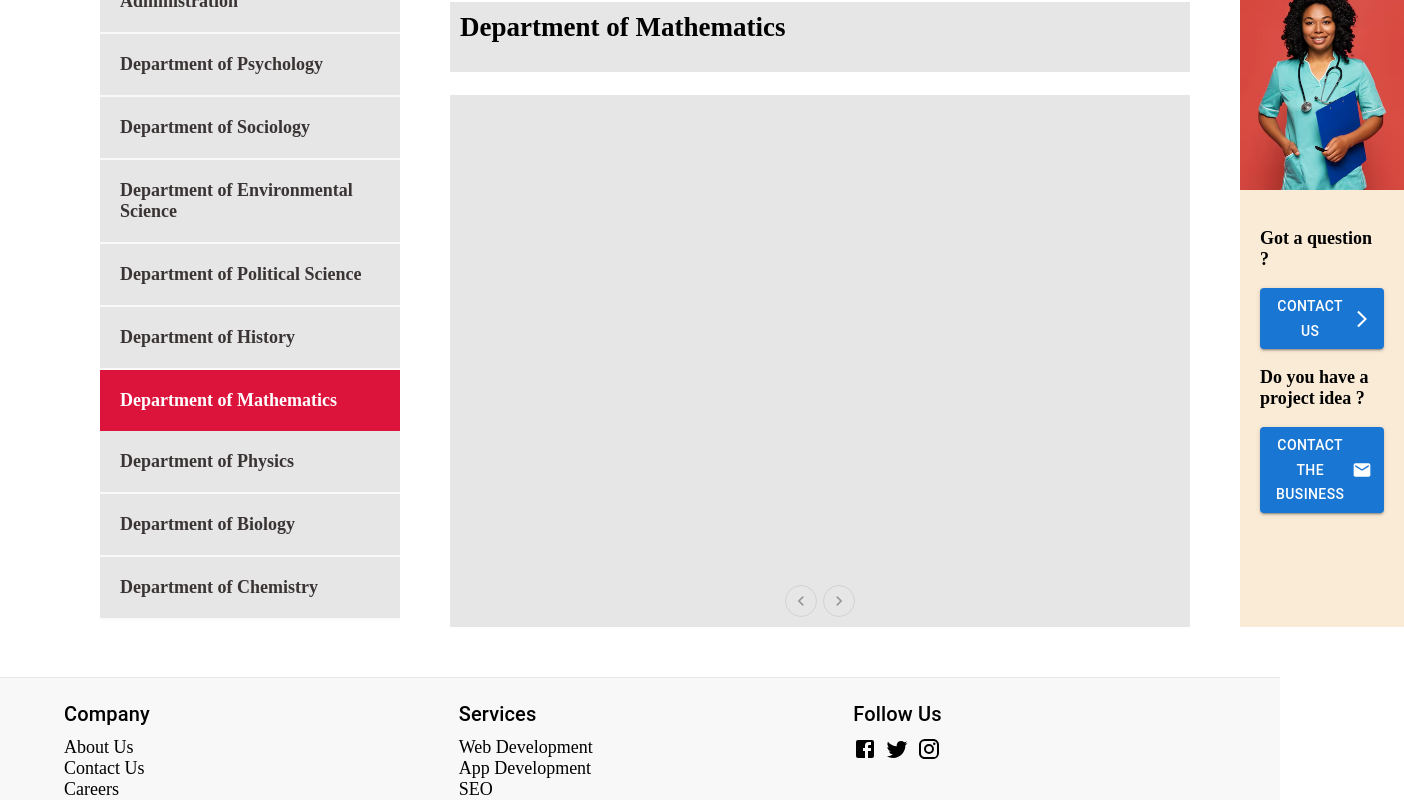
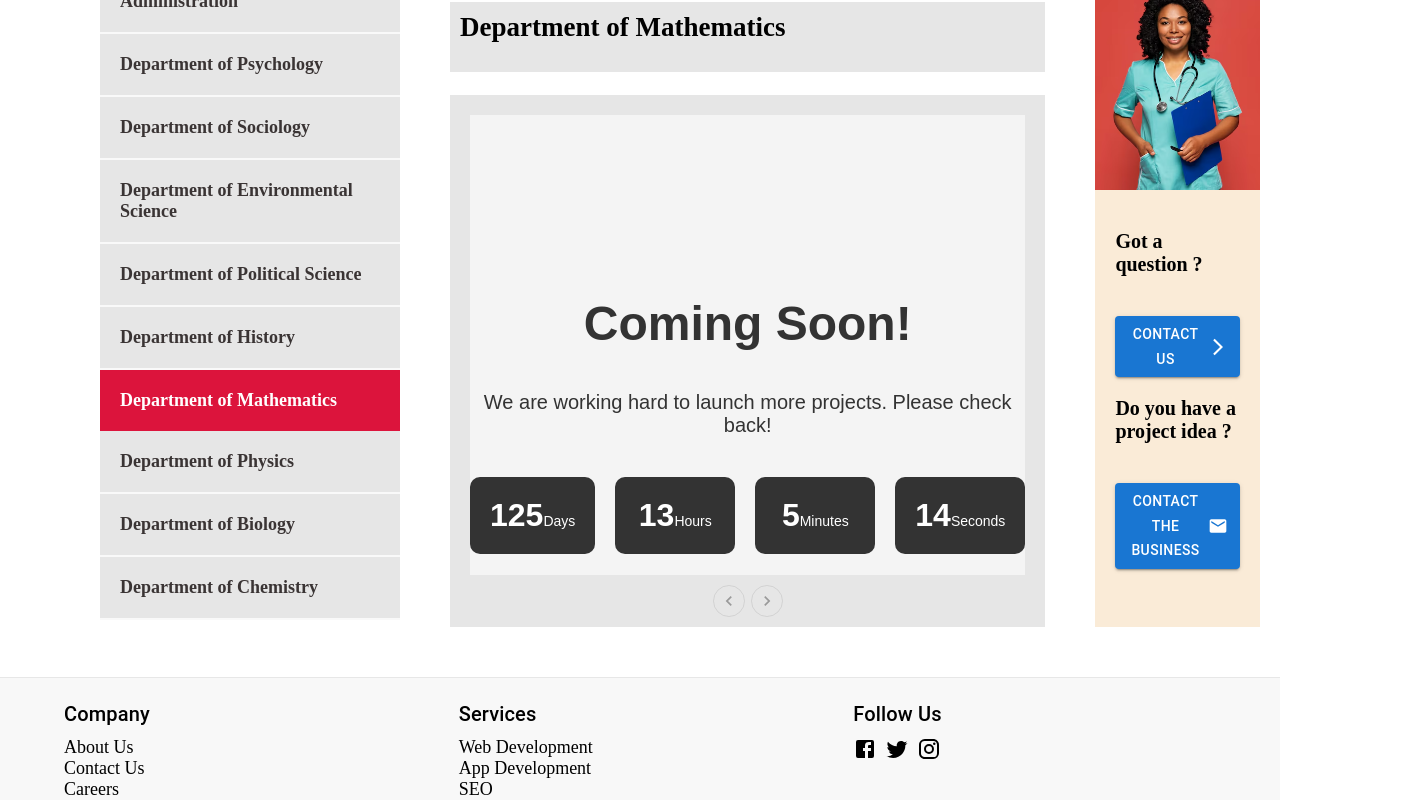
Before and after one commit to bettercallpaul22/learn-pathway, a React (Create React App) app: page / in a window 1280 px wide. Both pictures are taken after a click on the element "Department of Mathematics". Shown: the part 134-934 px from the top of the page, 1404 px wide, since content can reach past the window. Built offline with nearby package versions, Linux system fonts and the light colour scheme.

Commit message:
coming soon done

```diff
--- a/src/components/body/Content.tsx
+++ b/src/components/body/Content.tsx
@@ -34,6 +34,7 @@ import { addSearchText } from "../../features/search_slice";
 import { createTheme, ThemeProvider } from "@mui/material/styles";
 import Paper from "@mui/material/Paper";
 import { Link, NavLink } from "react-router-dom";
+import ComingSoon from "../comingSoon/ComingSoon";
 // import { nursing_projects } from "../../data/data";
 
 const style = {
@@ -84,12 +85,14 @@ const Content = () => {
   const endIndex = startIndex + projectsPerPage;
   const currentProjects = departments[0]?.projects.slice(startIndex, endIndex);
 
+  // console.log("project lenth check", departments.)
 
 
   return (
     <div className="content-main-container">
+
       <h2 className="header-info">{departments[0]?.name}</h2>
-      <div
+    {departments[0].projects.length ? <div
         className="content-container"
         style={{ minWidth: isDesktop ? 700 : 0 }}
       >
@@ -106,6 +109,14 @@ const Content = () => {
           </Paper>
         ))}
       </div>
+
+      :
+
+      <div className="content-container">
+        <ComingSoon/>
+      </div>
+
+    }
       <Stack
         spacing={2}
         style={{ backgroundColor: "" }}
--- /dev/null
+++ b/src/components/comingSoon/ComingSoon.scss
@@ -0,0 +1,75 @@
+.coming-soon-container {
+    display: flex;
+    flex-direction: column;
+    align-items: center;
+    justify-content: center;
+    height: 100vh;
+    text-align: center;
+    background-color: #f4f4f4;
+    color: #333;
+    font-family: Arial, sans-serif;
+  }
+
+  h1 {
+    font-size: 48px;
+    margin-bottom: 20px;
+  }
+
+  p {
+    font-size: 20px;
+    margin-bottom: 40px;
+  }
+
+  .countdown {
+    display: flex;
+    gap: 20px;
+    margin-bottom: 40px;
+  }
+
+  .time-box {
+    background-color: #333;
+    color: white;
+    padding: 20px;
+    border-radius: 10px;
+    min-width: 80px;
+  }
+
+  .number {
+    font-size: 32px;
+    font-weight: bold;
+  }
+
+  .label {
+    font-size: 14px;
+    margin-top: 5px;
+  }
+
+  .subscribe {
+    display: flex;
+    flex-direction: column;
+    align-items: center;
+  }
+
+  input[type="email"] {
+    padding: 10px;
+    font-size: 16px;
+    border-radius: 5px;
+    border: 1px solid #ccc;
+    margin-bottom: 10px;
+    width: 250px;
+    text-align: center;
+  }
+
+  button {
+    padding: 10px 20px;
+    font-size: 16px;
+    background-color: #333;
+    color: white;
+    border: none;
+    border-radius: 5px;
+    cursor: pointer;
+  }
+
+  button:hover {
+    background-color: #555;
+  }
--- /dev/null
+++ b/src/components/comingSoon/ComingSoon.tsx
@@ -0,0 +1,68 @@
+import React, { useState, useEffect } from 'react';
+import './ComingSoon.scss';
+
+const calculateTimeLeft = (targetDate: Date) => {
+  const difference = +targetDate - +new Date();
+  let timeLeft = {
+    days: 0,
+    hours: 0,
+    minutes: 0,
+    seconds: 0,
+  };
+
+  if (difference > 0) {
+    timeLeft = {
+      days: Math.floor(difference / (1000 * 60 * 60 * 24)),
+      hours: Math.floor((difference / (1000 * 60 * 60)) % 24),
+      minutes: Math.floor((difference / 1000 / 60) % 60),
+      seconds: Math.floor((difference / 1000) % 60),
+    };
+  }
+
+  return timeLeft;
+};
+
+const ComingSoon: React.FC = () => {
+  const targetDate = new Date('2024-12-31T00:00:00');
+  const [timeLeft, setTimeLeft] = useState(calculateTimeLeft(targetDate));
+
+  useEffect(() => {
+    const timer = setTimeout(() => {
+      setTimeLeft(calculateTimeLeft(targetDate));
+    }, 1000);
+
+    return () => clearTimeout(timer);
+  }, [timeLeft, targetDate]);
+
+  return (
+    <div className="coming-soon-container">
+      <h1>Coming Soon!</h1>
+      <p>We are working hard to launch more projects. Please check back!</p>
+      <div className="countdown">
+        <div className="time-box">
+          <span className="number">{timeLeft.days}</span>
+          <span className="label">Days</span>
+        </div>
+        <div className="time-box">
+          <span className="number">{timeLeft.hours}</span>
+          <span className="label">Hours</span>
+        </div>
+        <div className="time-box">
+          <span className="number">{timeLeft.minutes}</span>
+          <span className="label">Minutes</span>
+        </div>
+        <div className="time-box">
+          <span className="number">{timeLeft.seconds}</span>
+          <span className="label">Seconds</span>
+        </div>
+      </div>
+      <div className="subscribe">
+        <p>Enter your email to get notified:</p>
+        <input type="email" placeholder="Your email" />
+        <button>Notify Me</button>
+      </div>
+    </div>
+  );
+};
+
+export default ComingSoon;
--- a/src/pages/projectDetails/ProjectDetails.tsx
+++ b/src/pages/projectDetails/ProjectDetails.tsx
@@ -16,6 +16,7 @@ const ProjectDetails = () => {
   const handleOpen = () => setOpen(true);
   const handleClose = () => setOpen(false);
 
+
   return (
     <div className="project-details-main">
       <SearchAppBar />
@@ -29,7 +30,7 @@ const ProjectDetails = () => {
             Get Project Document
           </Button>
         </div>
-        <div style={styles.container}>
+        {<div style={styles.container}>
           <h1 style={styles.title}>{project.name}</h1>
           <section style={styles.backgroundStudy}>
             <h2>Background Of Study:</h2>
@@ -86,7 +87,7 @@ const ProjectDetails = () => {
               )}
             </ul>
           </section>
-        </div>
+        </div>}
       </div>
       <Footer />
       <Fade in={open}>
```
